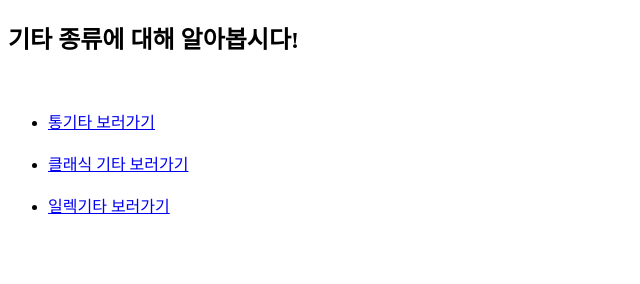
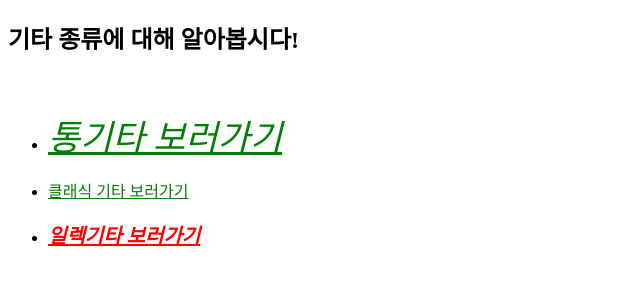
Before and after one commit to junhyeon97/haedal1, a plain HTML site: page webpractice/index.httml.html in a window 1280 px wide. Shown: the whole page, without its empty margins (0-640 px from the left). Drawn offline with Linux system fonts and the light colour scheme.

Commit message:
web_week4

```diff
--- a/webpractice/index.httml.html
+++ b/webpractice/index.httml.html
@@ -3,21 +3,22 @@
 <head>
     <meta charset="UTF-8">
     <title>기타종류에 대해 알아보자</title>
+    <link rel="stylesheet" href="style.css">
 </head>
 <body>
     <h2>기타 종류에 대해 알아봅시다!</h2>
     <br>
     <ul>
         <li>
-            <a href="01.html">통기타 보러가기</a>
+            <a href="01.html" class="green" id="first">통기타 보러가기</a>
         </li>
         <br>
         <li>
-            <a href="02.html">클래식 기타 보러가기</a>
+            <a href="02.html" class="green">클래식 기타 보러가기</a>
         </li>
         <br>
         <li>
-            <a href="03.html">일렉기타 보러가기</a>
+            <a href="03.html" class="red" id="second">일렉기타 보러가기</a>
         </li>
     </ul>
 </body>
--- /dev/null
+++ b/webpractice/style.css
@@ -0,0 +1,18 @@
+.green{
+    color: green;
+}
+
+.red{
+    color: red;
+    font-weight: 800;
+    font-style: italic;
+}
+
+#first{
+    font-size: 35px;
+    font-style: italic;
+}
+
+#second{
+    font-size: 20px;
+}
```
